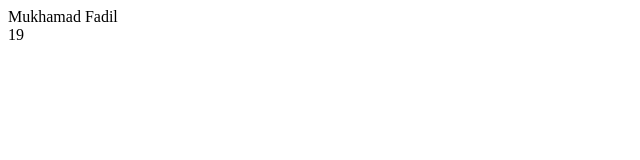
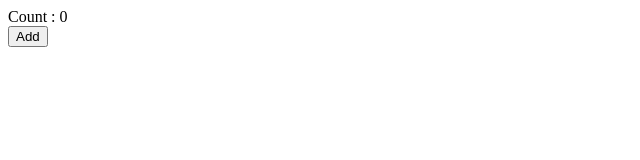
Before and after one commit to fadil9872/Rest-API, a Vue app: page / in a window 1280 px wide. Shown: the top 160 px of the page, without its empty margins (0-640 px from the left). Built offline with nearby package versions, Linux system fonts and the light colour scheme.

Commit message:
composition api #4 Methods (ref)

```diff
--- a/src/App.vue
+++ b/src/App.vue
@@ -1,24 +1,23 @@
 <template>
-  <div class="">{{ name }}</div>
-  <div class="">{{ age }}</div>
+  <div class="">Count : {{ counter }}</div>
+  <button @click="add">Add</button>
 </template>
 
 <script>
-import { reactive, toRefs } from 'vue';
+import { ref } from 'vue';
 
 export default {
   setup() {
-    const user = reactive({
-      name: "M Fadil",
-      age: "19"
-    });
+    const counter = ref(0);
 
-    setTimeout(() => {
-      user.name = "Mukhamad Fadil";
-    }, 2000);
+    //method
+    const add = () => {
+      counter.value++;
+    }
 
     return {
-      ...toRefs(user),
+      counter,
+      add
     }
   }
 }
```
